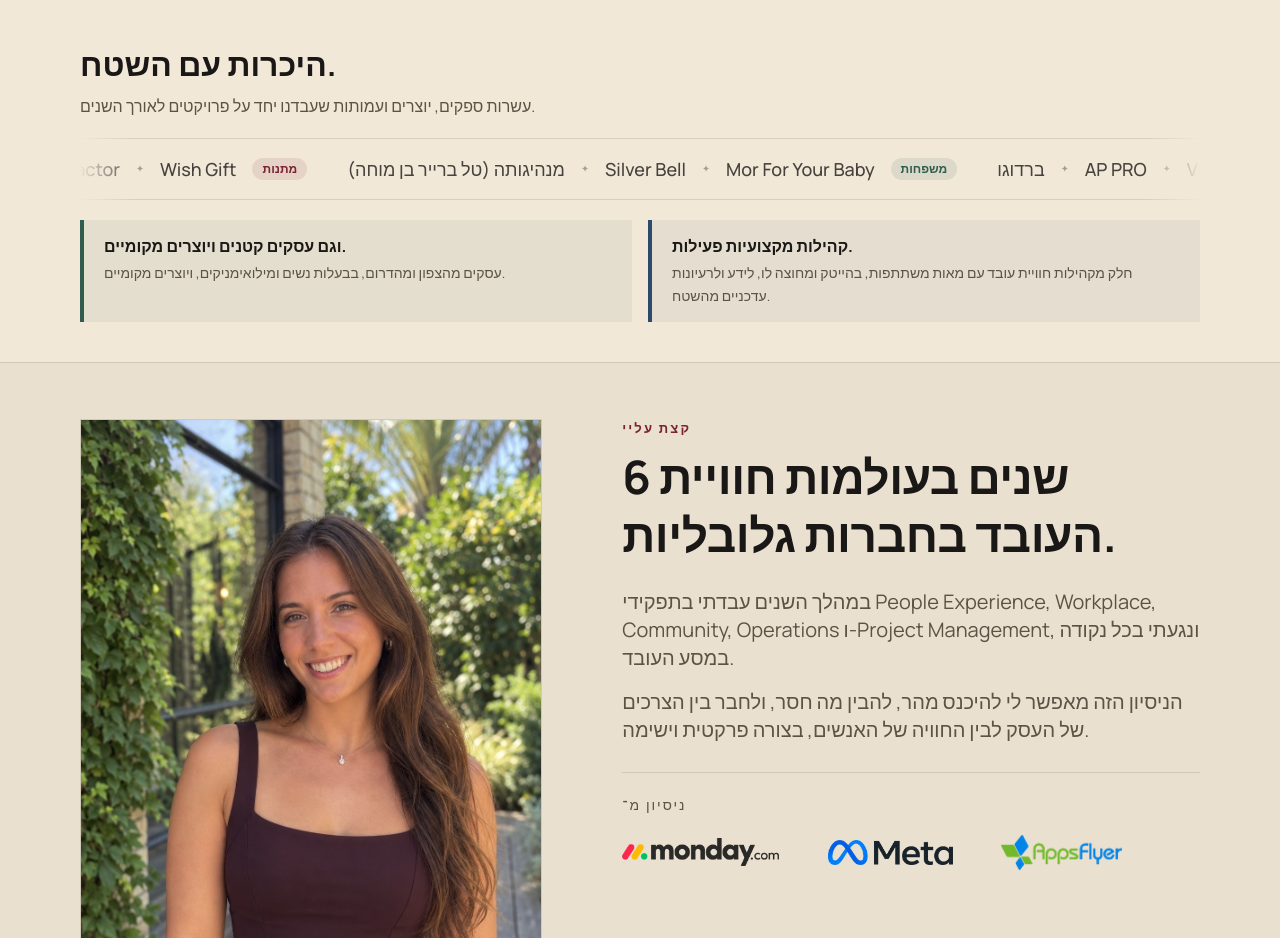
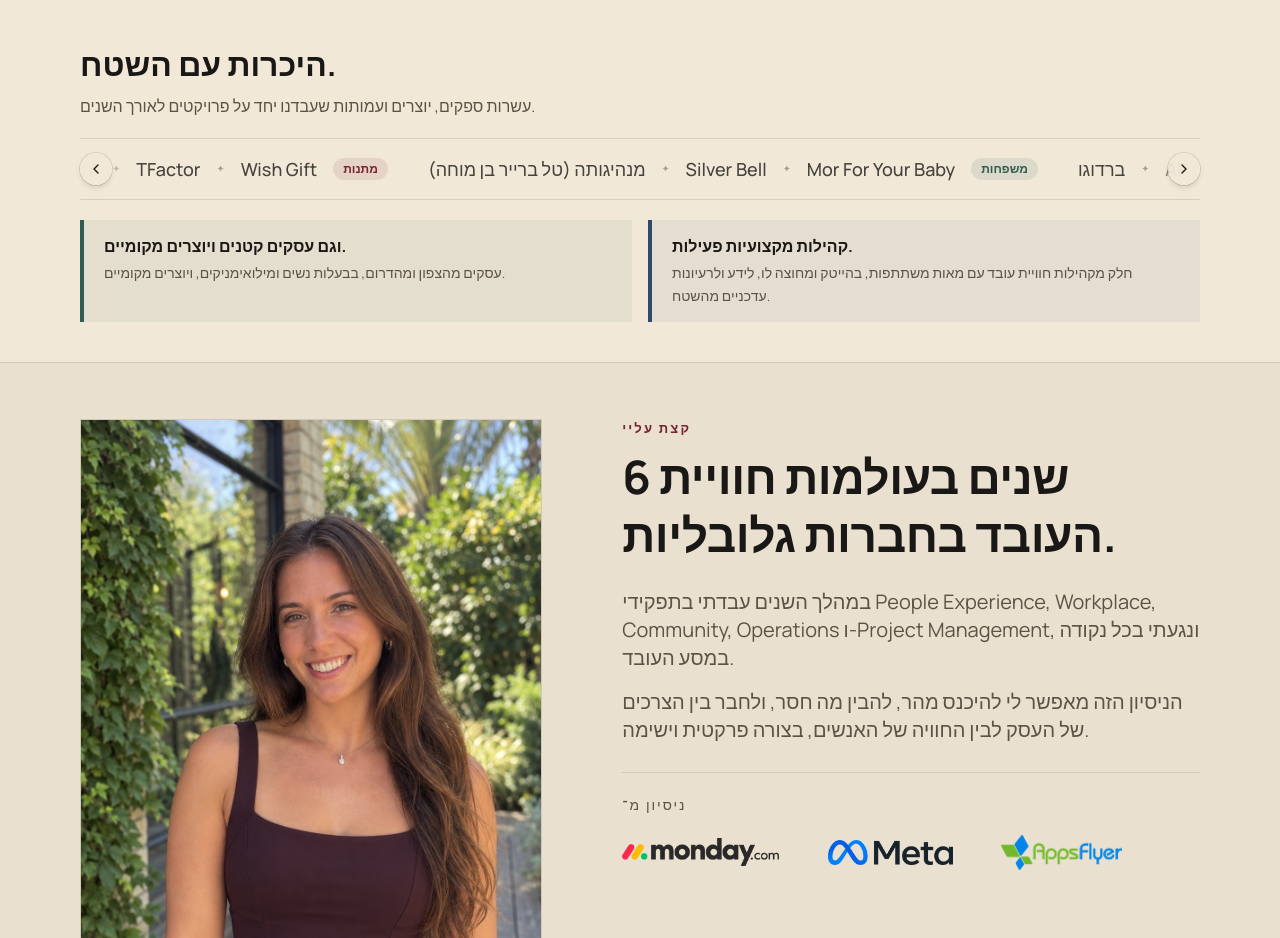
Before and after one commit to orlagziel0-source/Brand-landing, a Next.js app: page /he in a window 1280 px wide. Shown: the part 2020-2958 px from the top of the page. Built offline with nearby package versions, Linux system fonts and the light colour scheme.

Commit message:
Add files via upload

```diff
--- a/app/globals.css
+++ b/app/globals.css
@@ -174,6 +174,9 @@ button:focus-visible,
 /* Vendor strip (components/Network.tsx): the track holds the list twice and
    is moved by a requestAnimationFrame loop in the component. */
 .net-marquee {
+  /* LTR so the track starts at the left edge in Hebrew too; otherwise it is
+     anchored to the right and runs out of names before it loops. */
+  direction: ltr;
   overflow: hidden;
   -webkit-mask-image: linear-gradient(to right, transparent, #000 5%, #000 95%, transparent);
   mask-image: linear-gradient(to right, transparent, #000 5%, #000 95%, transparent);
--- a/components/Network.tsx
+++ b/components/Network.tsx
@@ -18,15 +18,28 @@ const GROUP_STYLES = [
 // Vendors worked with over the years: a slow running strip, each category
 // marked by a small colored label, then a short note on local small
 // businesses. Moved by a requestAnimationFrame loop (like the photo strip)
-// rather than a CSS animation; static for reduced motion.
+// rather than a CSS animation; stops on hover, can be dragged or stepped
+// with the arrows; static for reduced motion.
 export default function Network() {
   const { locale, dir } = useLanguage();
   const copy = network[locale] ?? network.en;
   const trackRef = useRef<HTMLDivElement>(null);
+  const offRef = useRef(0);
+  const pendingRef = useRef(0); // distance still to glide after an arrow click
+  const hoverRef = useRef(false);
+  const dragRef = useRef<{ x: number } | null>(null);
+  const holdUntilRef = useRef(0); // auto-run waits until this time after manual moves
+
+  const wrap = (tr: HTMLDivElement) => {
+    const half = tr.scrollWidth / 2;
+    if (half <= 0) return;
+    while (offRef.current <= -half) offRef.current += half;
+    while (offRef.current > 0) offRef.current -= half;
+    tr.style.transform = `translateX(${offRef.current}px)`;
+  };
 
   useEffect(() => {
-    if (window.matchMedia?.("(prefers-reduced-motion: reduce)").matches) return;
-    let off = 0;
+    const reduced = window.matchMedia?.("(prefers-reduced-motion: reduce)").matches;
     let last: number | null = null;
     let raf = 0;
     const step = (ts: number) => {
@@ -35,11 +48,15 @@ export default function Network() {
       const dt = Math.min((ts - last) / 1000, 0.1);
       last = ts;
       if (tr) {
-        const half = tr.scrollWidth / 2;
-        if (half > 0) {
-          off -= 40 * dt;
-          if (off <= -half) off += half;
-          tr.style.transform = `translateX(${off}px)`;
+        if (pendingRef.current !== 0) {
+          // glide toward the arrow target
+          const move = pendingRef.current * Math.min(1, dt * 8);
+          pendingRef.current = Math.abs(pendingRef.current - move) < 0.5 ? 0 : pendingRef.current - move;
+          offRef.current += move;
+          wrap(tr);
+        } else if (!reduced && !hoverRef.current && !dragRef.current && ts > holdUntilRef.current) {
+          offRef.current -= 40 * dt;
+          wrap(tr);
         }
       }
       raf = requestAnimationFrame(step);
@@ -47,6 +64,14 @@ export default function Network() {
     raf = requestAnimationFrame(step);
     return () => cancelAnimationFrame(raf);
   }, []);
+
+  const hold = () => {
+    holdUntilRef.current = performance.now() + 2500;
+  };
+  const nudge = (direction: 1 | -1) => {
+    pendingRef.current += -direction * 280;
+    hold();
+  };
 
   const strip = (hidden: boolean) => (
     <div className="flex shrink-0 items-center" aria-hidden={hidden || undefined}>
@@ -80,11 +105,61 @@ export default function Network() {
           <p className="max-w-[60ch] text-sm leading-relaxed text-stone md:text-base">{copy.body}</p>
         </motion.div>
 
-        <div className="net-marquee mt-5 border-y border-line py-4">
-          <div ref={trackRef} className="net-track">
-            {strip(false)}
-            {strip(true)}
+        {/* Hover to stop, drag to move, arrows to step through */}
+        <div
+          dir="ltr"
+          className="relative mt-5 border-y border-line"
+          onPointerEnter={(e) => {
+            if (e.pointerType === "mouse") hoverRef.current = true;
+          }}
+          onPointerLeave={(e) => {
+            if (e.pointerType === "mouse") hoverRef.current = false;
+          }}
+        >
+          <div
+            className="net-marquee cursor-grab touch-pan-y py-4 active:cursor-grabbing"
+            onPointerDown={(e) => {
+              dragRef.current = { x: e.clientX };
+              (e.currentTarget as HTMLElement).setPointerCapture(e.pointerId);
+            }}
+            onPointerMove={(e) => {
+              const d = dragRef.current;
+              const tr = trackRef.current;
+              if (!d || !tr) return;
+              offRef.current += e.clientX - d.x;
+              d.x = e.clientX;
+              wrap(tr);
+            }}
+            onPointerUp={() => {
+              dragRef.current = null;
+              hold();
+            }}
+            onPointerCancel={() => {
+              dragRef.current = null;
+              hold();
+            }}
+          >
+            <div ref={trackRef} className="net-track select-none">
+              {strip(false)}
+              {strip(true)}
+            </div>
           </div>
+          <button
+            type="button"
+            onClick={() => nudge(-1)}
+            aria-label={locale === "he" ? "אחורה" : "Back"}
+            className="absolute left-0 top-1/2 flex h-8 w-8 -translate-y-1/2 items-center justify-center rounded-full bg-paper/90 text-ink shadow-md ring-1 ring-line transition-colors hover:bg-paper"
+          >
+            <svg viewBox="0 0 24 24" fill="none" stroke="currentColor" strokeWidth={2} strokeLinecap="round" strokeLinejoin="round" className="h-4 w-4"><polyline points="15 18 9 12 15 6" /></svg>
+          </button>
+          <button
+            type="button"
+            onClick={() => nudge(1)}
+            aria-label={locale === "he" ? "קדימה" : "Forward"}
+            className="absolute right-0 top-1/2 flex h-8 w-8 -translate-y-1/2 items-center justify-center rounded-full bg-paper/90 text-ink shadow-md ring-1 ring-line transition-colors hover:bg-paper"
+          >
+            <svg viewBox="0 0 24 24" fill="none" stroke="currentColor" strokeWidth={2} strokeLinecap="round" strokeLinejoin="round" className="h-4 w-4"><polyline points="9 18 15 12 9 6" /></svg>
+          </button>
         </div>
 
         {/* Two quiet notes side by side: local businesses and professional communities */}
--- a/lib/network.ts
+++ b/lib/network.ts
@@ -20,7 +20,7 @@ export const network: Record<Locale, NetworkCopy> = {
     title: "Knowing the field.",
     body: "Dozens of vendors, creators and nonprofits we have worked with on projects over the years.",
     groups: [
-      { title: "Gifts", names: ["Wish Gift", "TFactor", "Z-GUY", "BuyMe"] },
+      { title: "Gifts", names: ["Wish Gift", "TFactor", "Z-GUY", "BuyMe", "Bizing"] },
       { title: "Families", names: ["Mor For Your Baby", "Silver Bell", "Manhigota (Tal Breier Ben Mocha)"] },
       { title: "Production", names: ["Momenta", "Blend", "MP Live", "Vivo", "AP PRO", "Bardugo"] },
       { title: "Food", names: ["Yarzin Sella", "R2M", "Biscotti", "Amphora", "10Bis"] },
@@ -40,7 +40,7 @@ export const network: Record<Locale, NetworkCopy> = {
     title: "היכרות עם השטח.",
     body: "עשרות ספקים, יוצרים ועמותות שעבדנו יחד על פרויקטים לאורך השנים.",
     groups: [
-      { title: "מתנות", names: ["Wish Gift", "TFactor", "Z-GUY", "BuyMe"] },
+      { title: "מתנות", names: ["Wish Gift", "TFactor", "Z-GUY", "BuyMe", "ביזינג"] },
       { title: "משפחות", names: ["Mor For Your Baby", "Silver Bell", "מנהיגותה (טל ברייר בן מוחה)"] },
       { title: "הפקה", names: ["Momenta", "Blend", "MP Live", "Vivo", "AP PRO", "ברדוגו"] },
       { title: "אוכל", names: ["ירזין סלה", "R2M", "ביסקוטי", "אמפורה", "תן ביס"] },
```
